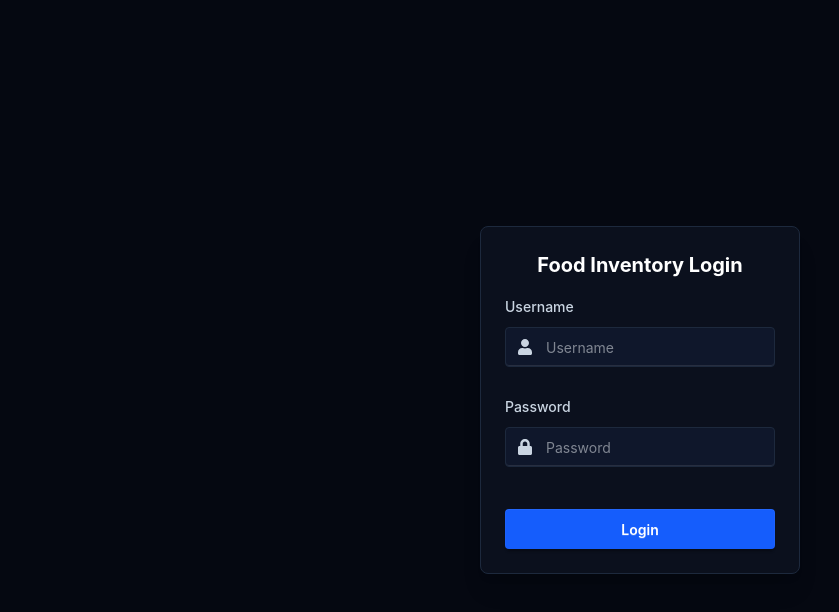
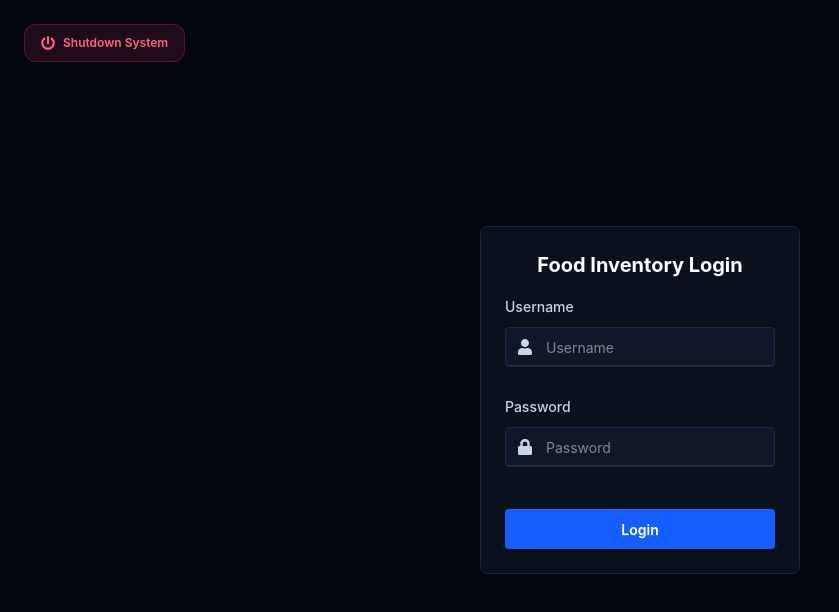
Before and after one commit to CrazyBloxy/Food-Inventory-Manager, a React (Vite) app in the folder frontend/: page / in a window 1280 px wide. Shown: the top 612 px of the page, without its empty margins (0-839 px from the left). Built offline with nearby package versions, Linux system fonts and the light colour scheme; no server answers.

Commit message:
[Frontend & Backend]: Added terminate button and api.

```diff
--- a/frontend/src/pages/LoginForm.tsx
+++ b/frontend/src/pages/LoginForm.tsx
@@ -1,7 +1,7 @@
 import React, { useState } from "react";
 import { useNavigate } from "react-router-dom";
 import { foodPantryService } from "../services/api";
-import { FaUser, FaLock } from "react-icons/fa";
+import { FaUser, FaLock, FaPowerOff } from "react-icons/fa";
 
 export const LoginForm = () => {
     const navigate = useNavigate();
@@ -9,13 +9,14 @@ export const LoginForm = () => {
     const [password, setPassword] = useState("");
     const [error, setError] = useState("");
     const [loading, setLoading] = useState(false);
+    const [isTerminated, setIsTerminated] = useState(false);
 
     const handleLogin = async (e: React.FormEvent) => {
         e.preventDefault();
         setError("");
         setLoading(true);
 
-        // 1. Clear any stale session data immediately so old roles don't linger on failure
+        // Clear any stale session data immediately so old roles don't linger on failure
         localStorage.removeItem("token");
         localStorage.removeItem("role");
 
@@ -48,8 +49,51 @@ export const LoginForm = () => {
         }
     };
 
+    // Handler to terminate backend server and clean up frontend session
+    const handleSystemTermination = async () => {
+        if (!window.confirm("Are you sure you want to shut down the system and close the application?")) {
+            return;
+        }
+
+        try {
+            localStorage.clear();
+            sessionStorage.clear();
+            setIsTerminated(true);
+
+            await foodPantryService.shutdown();
+        } catch (err) {
+            console.error("Shutdown signal sent", err);
+        } finally {
+            window.close();
+
+            setTimeout(() => {
+                window.location.href = "about:blank";
+            }, 500);
+        }
+    };
+
+    if (isTerminated) {
+        return (
+            <div className="flex flex-col justify-center items-center min-h-screen bg-[#050811] text-slate-100 gap-3">
+                <FaPowerOff size={48} className="text-rose-500 animate-pulse" />
+                <h1 className="text-2xl font-bold text-white">System Terminated</h1>
+                <p className="text-xs text-slate-400">The backend server and frontend session have been closed. You may now close this tab.</p>
+            </div>
+        );
+    }
+
     return (
-        <div className="flex justify-center items-center min-h-screen bg-[#050811] text-slate-100">
+        <div className="relative flex justify-center items-center min-h-screen bg-[#050811] text-slate-100">
+            {/* TERMINATION BUTTON */}
+            <button
+                onClick={handleSystemTermination}
+                className="absolute top-6 left-6 flex items-center gap-2 bg-rose-500/10 hover:bg-rose-500/20 border border-rose-500/30 text-rose-400 px-4 py-2.5 rounded-xl text-xs font-semibold transition-colors shadow-lg cursor-pointer"
+                title="Terminate Backend and Close App"
+            >
+                <FaPowerOff size={14} />
+                <span>Shutdown System</span>
+            </button>
+
             <form onSubmit={handleLogin} className="fieldset bg-[#0b101d] border-slate-800 rounded-box w-80 border p-6 space-y-4 shadow-xl">
                 <h2 className="text-xl font-bold text-center mb-2 text-white">Food Inventory Login</h2>
 
--- a/frontend/src/services/api.ts
+++ b/frontend/src/services/api.ts
@@ -129,6 +129,11 @@ export const foodPantryService = {
     getAuditLogs: async (): Promise<any[]> => {
         const response = await api.get("/audit-logs");
         return response.data.data || response.data;
+    },
+
+    shutdown: async () => {
+        const response = await api.post("/shutdown");
+        return response.data;
     }
 };
 
```
Also changed, not shown: 1 other file (tests, documents, lock files or other folders).
